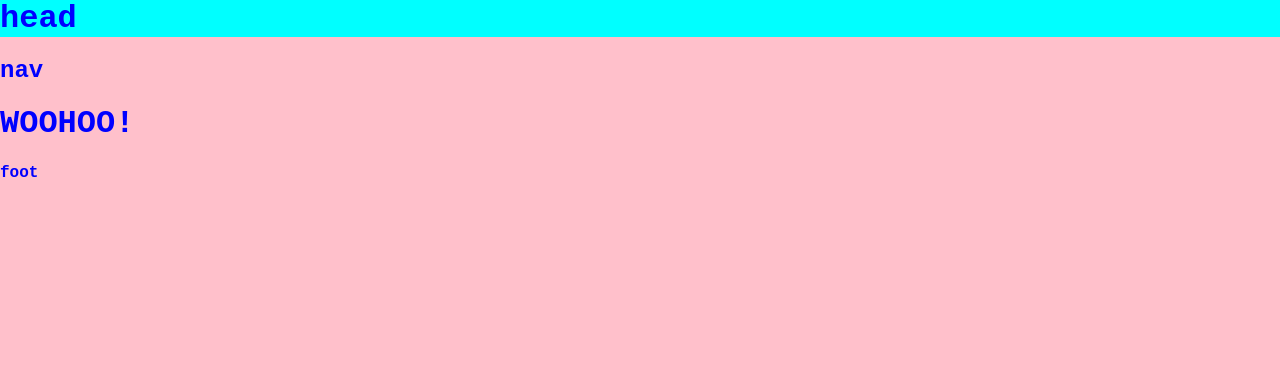
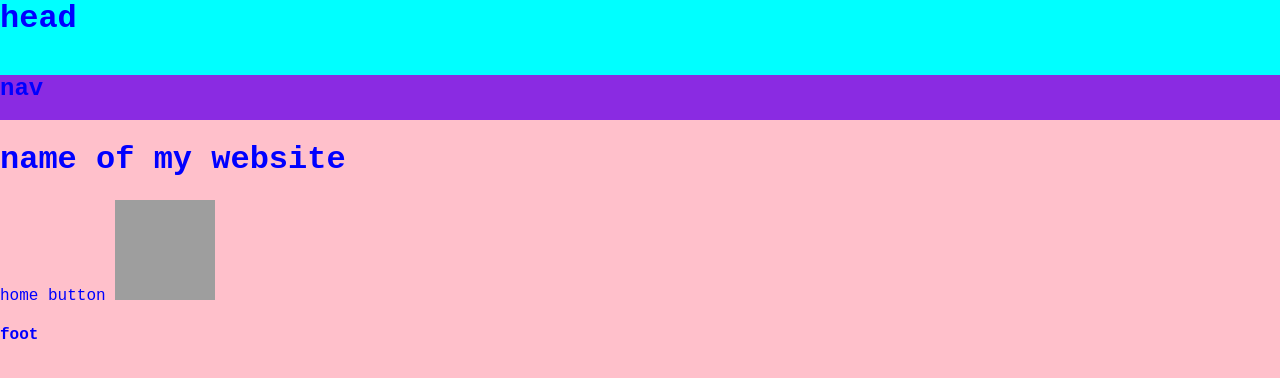
Before and after one commit to charlsjnr/TFT, a Flask app: page / in a window 1280 px wide. Shown: the top 378 px of the page. Run offline with Flask 2, Linux system fonts and the light colour scheme; grey boxes are pictures that could not be loaded.

Commit message:
more layout

```diff
--- a/static/styles.css
+++ b/static/styles.css
@@ -7,9 +7,23 @@ body {
 
 header {
     margin: 0%;
-    background-color: aqua;
+    background-color: #00ffff;
+    height: 75px;
+    position: sticky;
+    top: 0;
 }
 
 #header{
     margin: auto;
 }
+
+nav{
+    background-color: blueviolet;
+    height: 45px;
+    position: sticky;
+    top: 75px;
+}
+
+#nav{
+    margin:auto;
+}
--- a/templates/home.html
+++ b/templates/home.html
@@ -1,6 +1,8 @@
 {%extends "layout.html"%}
 {%block content%}
 <main>
-    <h1>WOOHOO!</h1>
+    <h1>name of my website</h1>
+    <a>home button</a>
+    <img src="https://i1.sndcdn.com/artworks-Uii8SMJvNPxy8ePA-romBoQ-t500x500.jpg" alt="Amog" width="100" height="100">
 </main>
 {%endblock%}
--- a/templates/layout.html
+++ b/templates/layout.html
@@ -13,7 +13,7 @@
         </header>
 
         <nav>
-            <h2>nav</h2>
+            <h2 id = "nav">nav</h2>
         </nav>
 
         {%block content%}{%endblock%}
```
